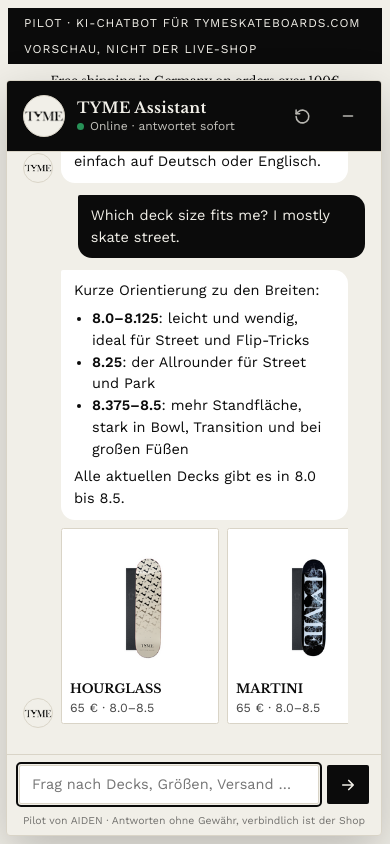
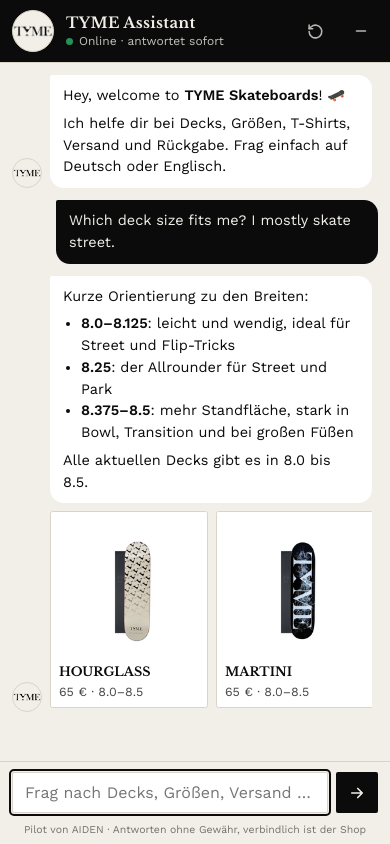
Before and after one commit to Irena-Schindler/ask-irena, a website: page public/demo/tymeskate/index.html in a window 390 px wide. Both pictures are taken after a click on the button "FIND MY DECK SIZE". Shown: the top 844 px of the page. Drawn offline with Linux system fonts and the light colour scheme; no server answers.

Commit message:
Demo-Chat: Vollbild auf dem Handy, Tastatur-tauglich, kein iOS-Zoom
Co-Authored-By: Claude Opus 5.5 <noreply@anthropic.com>

```diff
--- a/public/demo/assets/chat.css
+++ b/public/demo/assets/chat.css
@@ -60,5 +60,19 @@
 @keyframes cbin{from{opacity:0;transform:translateY(6px)}to{opacity:1;transform:none}}
 button:focus-visible,a:focus-visible{outline:2px solid var(--cb-accent);outline-offset:2px}
 @media (min-width:1100px){body{padding-right:420px}}
-@media (max-width:480px){.cb{right:max(8px,env(safe-area-inset-right,0px));bottom:max(8px,env(safe-area-inset-bottom,0px))}.cb-panel{width:calc(100vw - 16px);height:calc(100vh - 90px)}}
+/* Phones: the open chat fills the visible screen (above the keyboard, height set by the script),
+   suggestion chips scroll sideways instead of covering the conversation,
+   16px input text so iOS does not zoom the page on focus. */
+@media (max-width:600px){
+  .cb{right:max(12px,env(safe-area-inset-right,0px));bottom:max(12px,env(safe-area-inset-bottom,0px))}
+  .cb-panel{position:fixed;left:0;top:var(--cb-top,0px);width:100%;height:var(--cb-h,100dvh);border:0;border-radius:0;box-shadow:none;padding-bottom:env(safe-area-inset-bottom,0px)}
+  .cb-head{padding:10px 12px;padding-top:max(10px,env(safe-area-inset-top,0px))}
+  .cb-log{padding:12px;min-height:0}
+  .cb-chips{flex-wrap:nowrap;overflow-x:auto;padding:0 12px 8px;scrollbar-width:none}
+  .cb-chips::-webkit-scrollbar{display:none}
+  .cb-chip{flex:none;white-space:nowrap}
+  .cb-form input{font-size:16px}
+  .cb-col{max-width:88%}
+}
+html.cb-lock,html.cb-lock body{overflow:hidden}
 @media (prefers-reduced-motion:reduce){.cb-teaser{animation:none}.cb-typing span{animation:none}.cb-log{scroll-behavior:auto}}
--- a/public/demo/assets/chat.js
+++ b/public/demo/assets/chat.js
@@ -144,8 +144,20 @@
 
   $('cb-form').addEventListener('submit', function (e) { e.preventDefault(); var v = input.value; input.value = ''; send(v); });
   $('cb-reset').onclick = start;
-  function minimize() { $('cb-panel').hidden = true; $('cb-launchrow').hidden = false; }
-  function openChat() { $('cb-panel').hidden = false; $('cb-launchrow').hidden = true; input.focus(); }
+  // Phones: the open panel covers the visible screen. The visual viewport shrinks when the keyboard opens,
+  // so size the panel to it (CSS falls back to 100dvh) and stop the page behind it from scrolling.
+  var phone = window.matchMedia ? window.matchMedia('(max-width: 600px)') : { matches: false };
+  var vv = window.visualViewport, panel = $('cb-panel');
+  function fit() {
+    var on = phone.matches && !panel.hidden;
+    document.documentElement.classList.toggle('cb-lock', on);
+    if (on && vv) { panel.style.setProperty('--cb-h', vv.height + 'px'); panel.style.setProperty('--cb-top', vv.offsetTop + 'px'); scroll(); }
+    else { panel.style.removeProperty('--cb-h'); panel.style.removeProperty('--cb-top'); }
+  }
+  if (vv) { vv.addEventListener('resize', fit); vv.addEventListener('scroll', fit); }
+  window.addEventListener('resize', fit);
+  function minimize() { panel.hidden = true; $('cb-launchrow').hidden = false; fit(); }
+  function openChat() { panel.hidden = false; $('cb-launchrow').hidden = true; fit(); if (!phone.matches) input.focus(); }
   $('cb-min').onclick = function () { minimize(); $('cb-launch').focus(); };
   $('cb-launch').onclick = openChat;
   $('cb-teaser-open').onclick = openChat;
@@ -156,5 +168,5 @@
 
   start();
   // On phones the open panel would cover the page: start with the button and its greeting bubble.
-  if (window.matchMedia && window.matchMedia('(max-width: 600px)').matches) minimize();
+  if (phone.matches) minimize();
 })();
```
